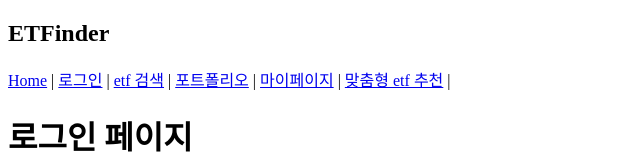
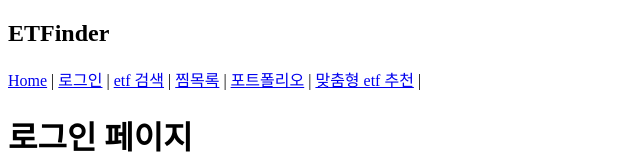
Before and after one commit to minjeongkimm/etfinder, a Vue app in the folder ETFinder/frontend/: page /login in a window 1280 px wide. Shown: the top 162 px of the page, without its empty margins (0-640 px from the left). Built offline with nearby package versions, Linux system fonts and the light colour scheme; no server answers.

Commit message:
rename: TheHeader를 TheSideBar로 변경

```diff
--- a/ETFinder/frontend/src/App.vue
+++ b/ETFinder/frontend/src/App.vue
@@ -1,13 +1,13 @@
 <template>
   <div>
     <h2>ETFinder</h2>
-    <TheHeader/>
+    <TheSideBar/>
     <router-view></router-view>
   </div>
 </template>
 
 <script setup>
-import TheHeader from './components/common/TheHeader.vue';
+import TheSideBar from './components/common/TheSideBar.vue';
 
 
 </script>
--- a/ETFinder/frontend/src/components/common/TheHeader.vue
+++ b/ETFinder/frontend/src/components/common/TheSideBar.vue
@@ -11,8 +11,8 @@
                 <router-link :to="{name: 'myPage'}">마이페이지</router-link> |
             </template>
             <router-link :to="{name: 'etfSearch'}">etf 검색</router-link> |
+            <router-link :to="{name: 'bookmark'}">찜목록</router-link> |
             <router-link :to="{name: 'portfolio'}">포트폴리오</router-link> |
-            <router-link :to="{name: 'myPage'}">마이페이지</router-link> |
             <router-link :to="{name: 'recommend'}">맞춤형 etf 추천</router-link> |
         </nav>
     </div>
```
